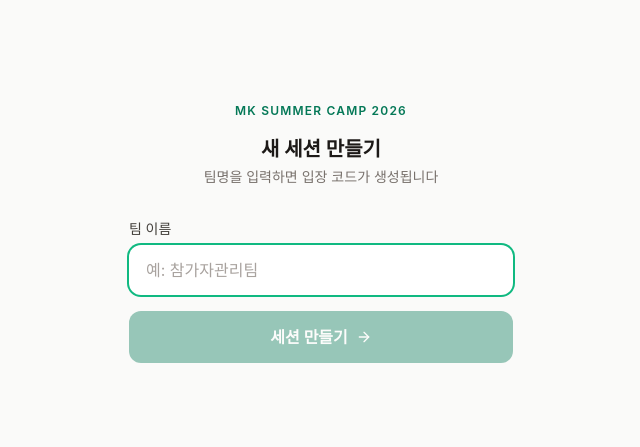
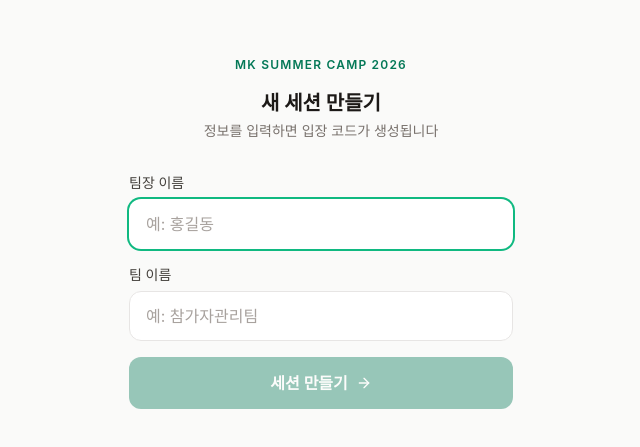
Before and after one commit to yelaf0819-png/groundrule, a Next.js app: page /facilitator/new in a window 1280 px wide. Shown: the part 167-614 px from the top of the page, without its empty margins (319-959 px from the left). Built offline with nearby package versions, Linux system fonts and the light colour scheme.

Commit message:
feat: 팀장 이름 입력 추가 및 운영자 대시보드에 표시

```diff
--- a/app/facilitator/new/page.tsx
+++ b/app/facilitator/new/page.tsx
@@ -8,17 +8,18 @@ import { ArrowRight, Loader2 } from "lucide-react";
 export default function NewSessionPage() {
   const router = useRouter();
   const [teamName, setTeamName] = useState("");
+  const [facilitatorName, setFacilitatorName] = useState("");
   const [loading, setLoading] = useState(false);
   const [error, setError] = useState<string | null>(null);
 
   async function handleSubmit(e: React.FormEvent) {
     e.preventDefault();
-    if (!teamName.trim()) return;
+    if (!teamName.trim() || !facilitatorName.trim()) return;
 
     setLoading(true);
     setError(null);
 
-    const result = await createSession(teamName.trim());
+    const result = await createSession(teamName.trim(), facilitatorName.trim());
 
     if ("error" in result) {
       setError(result.error);
@@ -32,24 +33,35 @@ export default function NewSessionPage() {
   return (
     <main className="min-h-screen bg-stone-50 flex flex-col items-center justify-center px-4">
       <div className="w-full max-w-sm">
-        {/* 헤더 */}
         <div className="text-center mb-8">
           <p className="text-xs font-semibold tracking-widest text-emerald-700 uppercase mb-4">
             MK Summer Camp 2026
           </p>
           <h1 className="text-xl font-bold text-stone-900">새 세션 만들기</h1>
           <p className="text-stone-500 text-sm mt-1">
-            팀명을 입력하면 입장 코드가 생성됩니다
+            정보를 입력하면 입장 코드가 생성됩니다
           </p>
         </div>
 
-        {/* 폼 */}
         <form onSubmit={handleSubmit} className="space-y-4">
           <div>
-            <label
-              htmlFor="teamName"
-              className="block text-sm font-medium text-stone-700 mb-1.5"
-            >
+            <label htmlFor="facilitatorName" className="block text-sm font-medium text-stone-700 mb-1.5">
+              팀장 이름
+            </label>
+            <input
+              id="facilitatorName"
+              type="text"
+              value={facilitatorName}
+              onChange={(e) => setFacilitatorName(e.target.value)}
+              placeholder="예: 홍길동"
+              className="w-full px-4 py-3 rounded-xl border border-stone-200 bg-white text-stone-900 placeholder:text-stone-400 focus:outline-none focus:ring-2 focus:ring-emerald-500 focus:border-transparent text-base"
+              disabled={loading}
+              autoFocus
+            />
+          </div>
+
+          <div>
+            <label htmlFor="teamName" className="block text-sm font-medium text-stone-700 mb-1.5">
               팀 이름
             </label>
             <input
@@ -60,19 +72,16 @@ export default function NewSessionPage() {
               placeholder="예: 참가자관리팀"
               className="w-full px-4 py-3 rounded-xl border border-stone-200 bg-white text-stone-900 placeholder:text-stone-400 focus:outline-none focus:ring-2 focus:ring-emerald-500 focus:border-transparent text-base"
               disabled={loading}
-              autoFocus
             />
           </div>
 
           {error && (
-            <p className="text-rose-600 text-sm bg-rose-50 rounded-lg px-3 py-2">
-              {error}
-            </p>
+            <p className="text-rose-600 text-sm bg-rose-50 rounded-lg px-3 py-2">{error}</p>
           )}
 
           <button
             type="submit"
-            disabled={!teamName.trim() || loading}
+            disabled={!teamName.trim() || !facilitatorName.trim() || loading}
             className="w-full flex items-center justify-center gap-2 bg-emerald-700 text-white rounded-xl py-3.5 font-semibold text-base hover:bg-emerald-800 active:bg-emerald-900 disabled:opacity-40 disabled:cursor-not-allowed transition-colors min-h-[44px]"
           >
             {loading ? (
--- a/components/admin/AdminDashboard.tsx
+++ b/components/admin/AdminDashboard.tsx
@@ -295,7 +295,11 @@ export default function AdminDashboard() {
                       <div className="flex items-center gap-2 mb-3">
                         <Crown className="w-3.5 h-3.5 text-yellow-500" />
                         <span className="text-xs text-stone-500">팀장</span>
-                        <span className="text-xs text-stone-400 italic">이름 미입력 (팀장 화면에서 진행)</span>
+                        {session.facilitator_name ? (
+                          <span className="text-xs font-semibold text-stone-800">{session.facilitator_name}</span>
+                        ) : (
+                          <span className="text-xs text-stone-400 italic">미입력</span>
+                        )}
                       </div>
 
                       {/* 구성원 */}
--- a/lib/constants.ts
+++ b/lib/constants.ts
@@ -43,6 +43,7 @@ export interface Session {
   id: string;
   code: string;
   team_name: string;
+  facilitator_name: string | null;
   current_step: number;
   core_value_ids: string[];
   final_rules: FinalRule[];
--- a/lib/hooks/useSession.ts
+++ b/lib/hooks/useSession.ts
@@ -13,7 +13,8 @@ function generateCode(): string {
 // 팀장: 새 세션 생성
 // ============================================================
 export async function createSession(
-  teamName: string
+  teamName: string,
+  facilitatorName?: string
 ): Promise<{ sessionId: string; code: string } | { error: string }> {
   const supabase = createClient();
 
@@ -21,7 +22,7 @@ export async function createSession(
     const code = generateCode();
     const { data, error } = await supabase
       .from("sessions")
-      .insert({ code, team_name: teamName })
+      .insert({ code, team_name: teamName, facilitator_name: facilitatorName ?? null })
       .select("id, code")
       .single();
 
```
